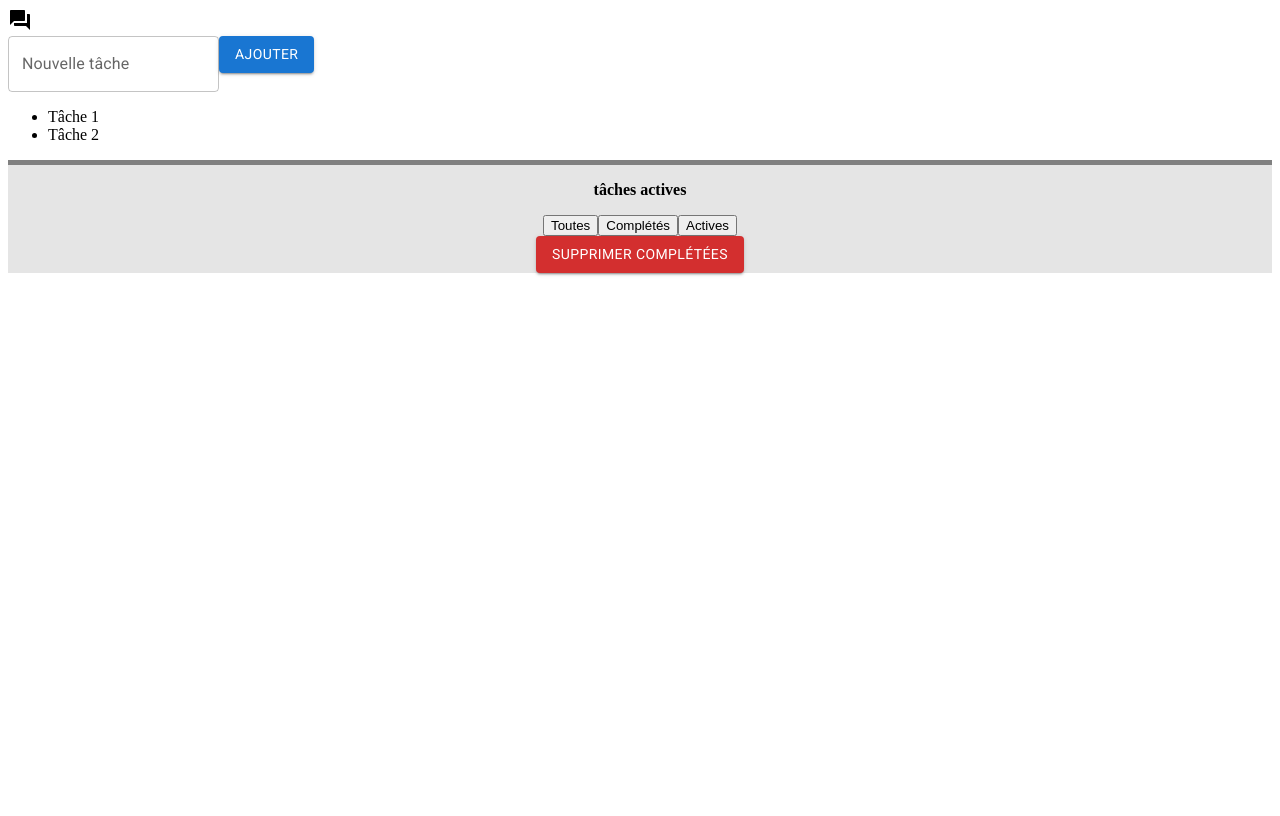
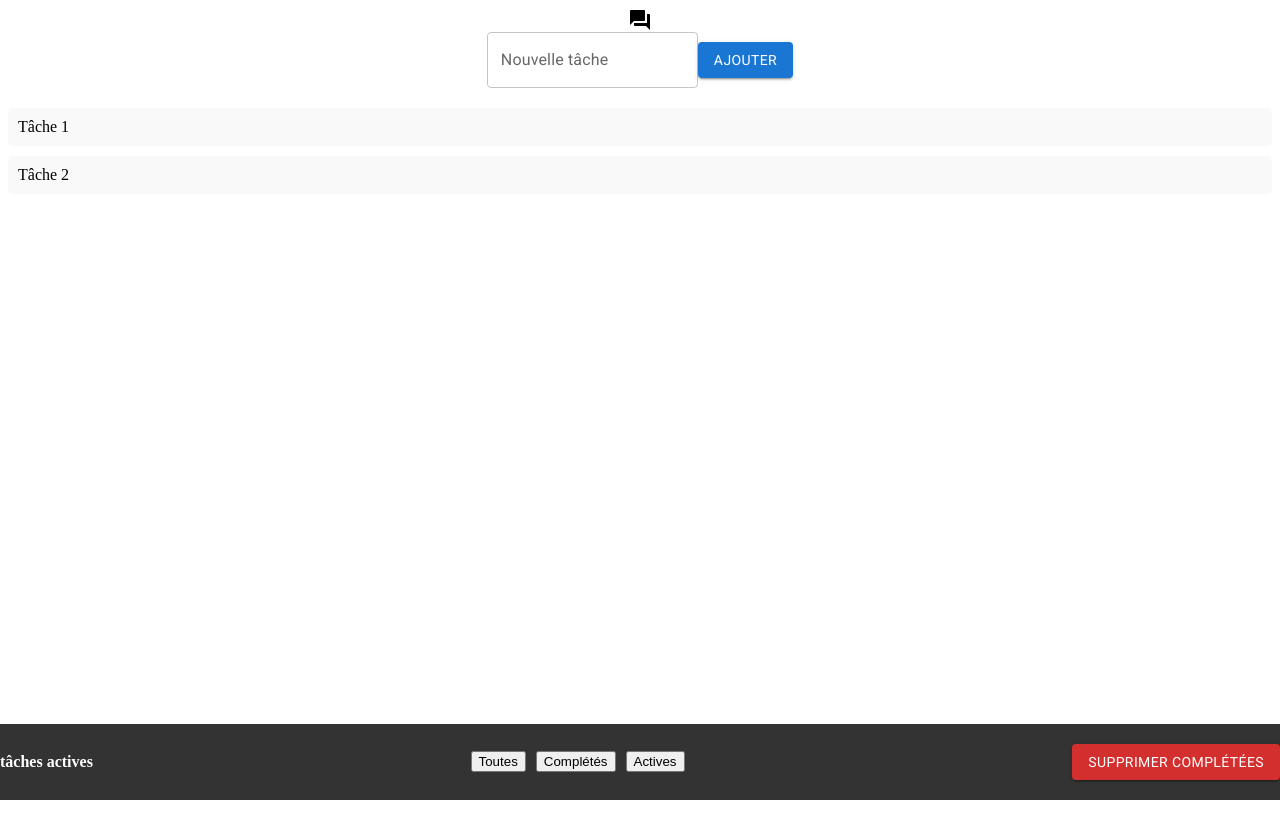
Before and after one commit to TheCannon22/Site-Web-To-do-list, a React (Vite) app: page / in a window 1280 px wide. Built offline with nearby package versions, Linux system fonts and the light colour scheme.

Commit message:
J'ai ajouté tout le scss nécessaire pour l'application

```diff
--- a/src/composants/Appli.scss
+++ b/src/composants/Appli.scss
@@ -1,3 +1,5 @@
-.icone-message {
-  text-align: center;
+.Appli {
+  display: flex;
+  flex-direction: column;
+  min-height: 100vh;
 }
--- a/src/composants/Footer.scss
+++ b/src/composants/Footer.scss
@@ -1,9 +1,55 @@
 .Footer {
-  background-color: rgb(229, 229, 229);
-  border-top: 5px solid grey;
+  text-align: center;
+  padding: 20px 0;
+  background-color: #333;
+  color: #fff;
 
   display: flex;
-  justify-content: center;
   align-items: center;
+  justify-content: space-between;
   flex-direction: column;
+  width: 100%;
+  position: fixed;
+  bottom: 0;
+  left: 0;
+
+  @media screen and (min-width: 768px) {
+    flex-direction: row;
+  }
+
+  p {
+    margin-bottom: 10px;
+
+    @media (min-width: 768px) {
+      margin: 0;
+    }
+  }
+
+  .boutons-footer {
+    display: flex;
+    flex-direction: column;
+
+    @media screen and (min-width:768px) {
+      flex-direction: row;
+
+    }
+
+    button {
+      margin-bottom: 10px;
+
+      @media (min-width: 768px) {
+        margin-bottom: 0;
+        margin-right: 10px;
+      }
+    }
+  }
+
+  .supprimer {
+    margin-top: 20px;
+
+    // Media query pour les écrans de bureau
+    @media (min-width: 768px) {
+      margin-top: 0;
+    }
+  }
 }
--- a/src/composants/Header.scss
+++ b/src/composants/Header.scss
@@ -0,0 +1,5 @@
+.Header{
+    display: flex;
+    justify-content: center;
+    align-items: center;
+}
--- a/src/composants/InputDesTaches.scss
+++ b/src/composants/InputDesTaches.scss
@@ -0,0 +1,6 @@
+.Input-tache{
+  display: flex;
+  justify-content: center;
+  align-items: center;
+  margin-bottom: 20px;
+}
--- a/src/composants/ListeDesTaches.scss
+++ b/src/composants/ListeDesTaches.scss
@@ -0,0 +1,11 @@
+.tache-item{
+    padding: 10px;
+  background-color: #f9f9f9;
+  border-radius: 5px;
+  margin-bottom: 10px;
+}
+
+.Liste-des-taches{
+  list-style-type: none;
+  padding: 0;
+}
```
Also changed, not shown: src/composants/Footer.jsx (+4 -3 lines).
